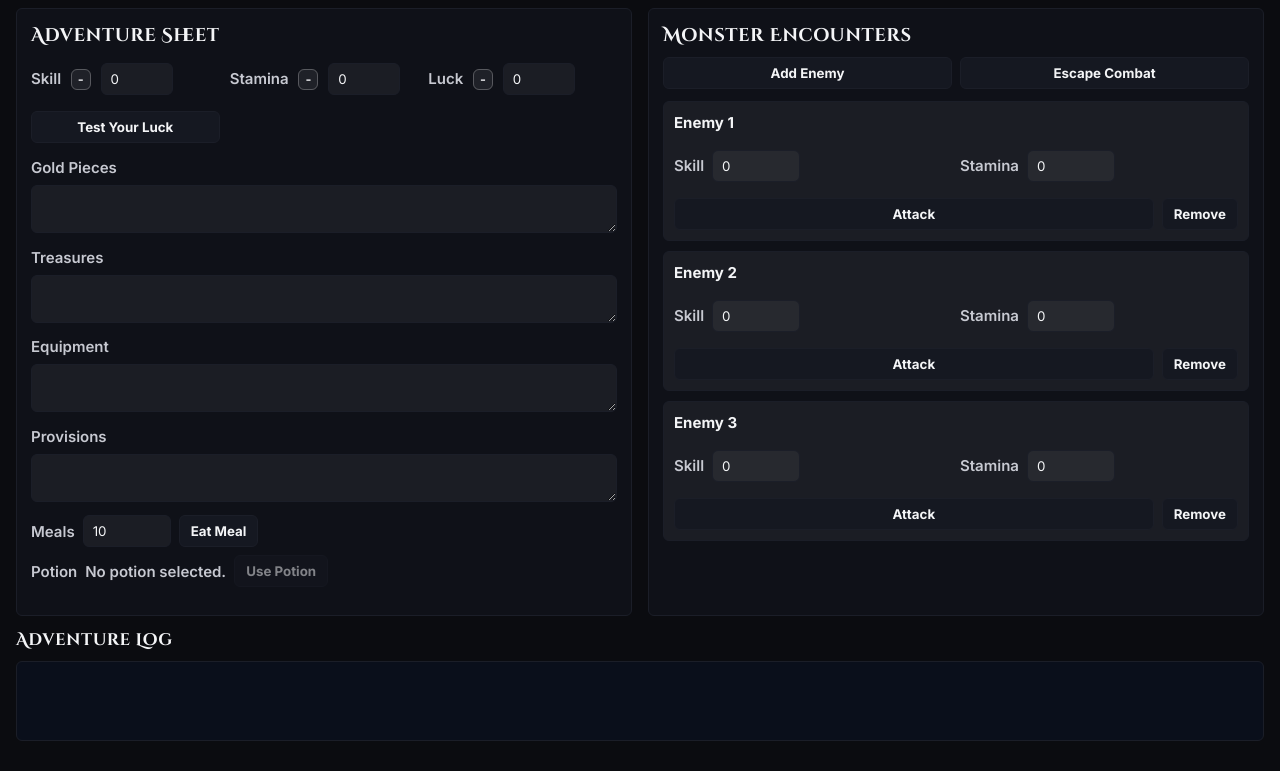
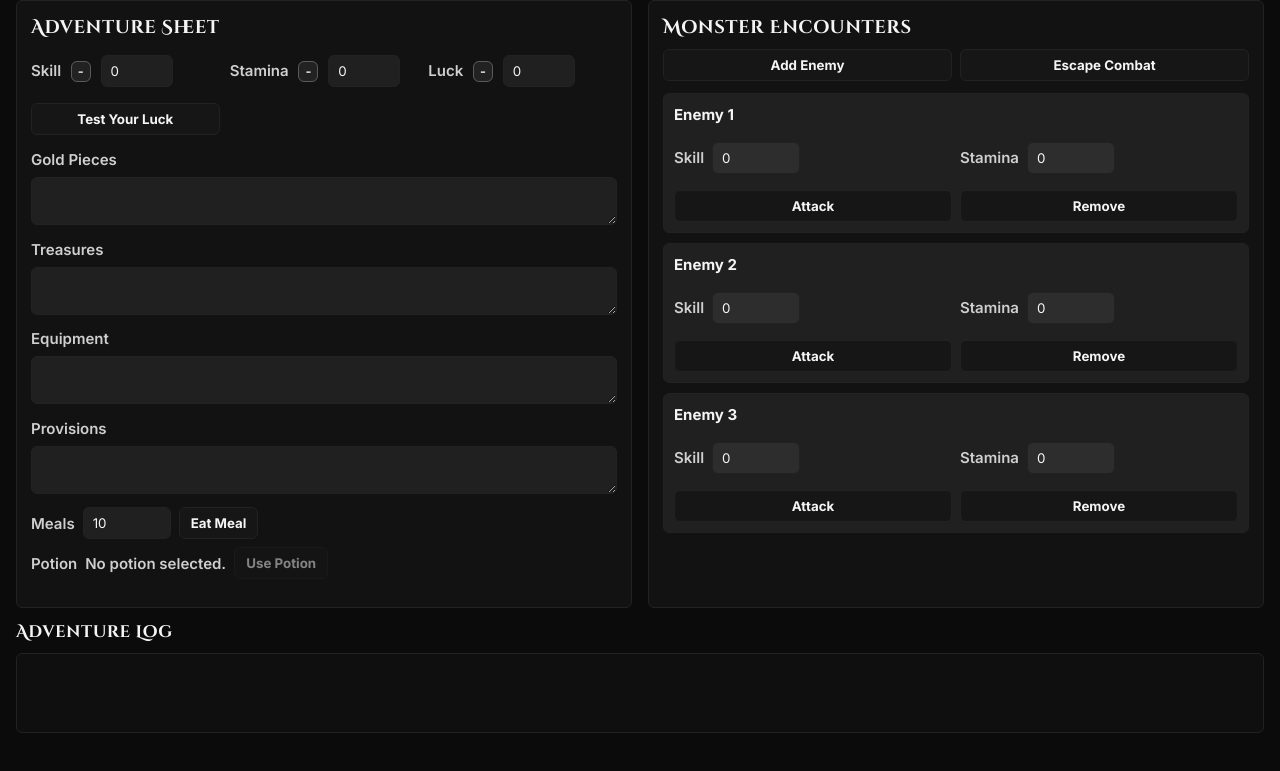
Before and after one commit to emesinternet/fighting-fantasy, a plain HTML site: page index.html in a window 1280 px wide. Shown: the part 63-834 px from the top of the page. Drawn offline with Linux system fonts and the light colour scheme.

Commit message:
Refine monochrome layout alignment

```diff
--- a/styles.css
+++ b/styles.css
@@ -1,16 +1,16 @@
 :root {
   color-scheme: dark;
-  --bg: #0b0c10;
-  --panel: #0f1118;
-  --panel-border: #1b1e28;
-  --text: #f4f5f7;
-  --muted: #c7c9d1;
-  --accent: #e5e7eb;
-  --accent-strong: #f8fafc;
-  --success: #d1d5db;
-  --warning: #9ca3af;
-  --danger: #6b7280;
-  --surface-raise: rgba(255, 255, 255, 0.05);
+  --bg: #0b0b0c;
+  --panel: #121212;
+  --panel-border: #222222;
+  --text: #f5f5f5;
+  --muted: #cfcfcf;
+  --accent: #e4e4e4;
+  --accent-strong: #fafafa;
+  --success: #d7d7d7;
+  --warning: #b3b3b3;
+  --danger: #8c8c8c;
+  --surface-raise: rgba(255, 255, 255, 0.06);
 }
 
 * {
@@ -35,6 +35,7 @@ h1, h2, h3, h4 {
 
 .title-row h1 {
   font-size: 1.5rem;
+  margin: 0;
 }
 
 h2 {
@@ -60,6 +61,11 @@ a {
   gap: 12px;
   flex-wrap: wrap;
   margin-bottom: 12px;
+}
+
+.title-row > div {
+  display: flex;
+  align-items: center;
 }
 
 .layout {
@@ -147,7 +153,7 @@ button {
   cursor: pointer;
   padding: 7px 11px;
   border: 1px solid var(--panel-border);
-  background: #151821;
+  background: #161616;
   color: var(--text);
   font-weight: 700;
   transition: background 0.12s ease, color 0.12s ease;
@@ -155,15 +161,15 @@ button {
 
 button.primary {
   border-color: var(--panel-border);
-  background: #1d202b;
+  background: #1d1d1d;
 }
 
 button:hover:enabled {
-  background: #1f2330;
+  background: #202020;
 }
 
 button.primary:hover:enabled {
-  background: #242837;
+  background: #252525;
 }
 
 button:disabled {
@@ -188,7 +194,8 @@ button:disabled {
 }
 
 .enemy-actions {
-  display: flex;
+  display: grid;
+  grid-template-columns: repeat(2, minmax(0, 1fr));
   gap: 8px;
   align-items: center;
   margin-top: 8px;
@@ -214,7 +221,7 @@ button:disabled {
   border: 1px solid var(--panel-border);
   padding: 10px;
   min-height: 80px;
-  background: #0a0f1b;
+  background: #0f0f0f;
   font-size: 0.85rem;
   font-family: 'JetBrains Mono', 'Fira Code', monospace;
   line-height: 1.4;
@@ -301,7 +308,7 @@ button:disabled {
 }
 
 .modal {
-  background: #0f172a;
+  background: #121212;
   padding: 16px;
   border-radius: 8px;
   max-width: 820px;
@@ -391,6 +398,11 @@ input.inline-number {
   flex-wrap: wrap;
 }
 
+.potion-row .inline-label {
+  color: var(--muted);
+  font-weight: 600;
+}
+
 .potion-status {
   color: var(--muted);
   font-weight: 600;
@@ -398,6 +410,14 @@ input.inline-number {
 
 .meals-row {
   align-items: center;
+}
+
+.meals-row input[type='number'] {
+  margin-top: 0;
+}
+
+.meals-row button {
+  align-self: stretch;
 }
 
 .enemy-stats {
@@ -411,14 +431,8 @@ input.inline-number {
   margin-top: 0;
 }
 
-.attack-button {
-  flex: 1;
-  min-width: min-content;
-}
-
-.remove-button {
-  margin-left: auto;
-  min-width: min-content;
+.enemy-actions button {
+  width: 100%;
 }
 
 blockquote {
```
Also changed, not shown: README.md.
